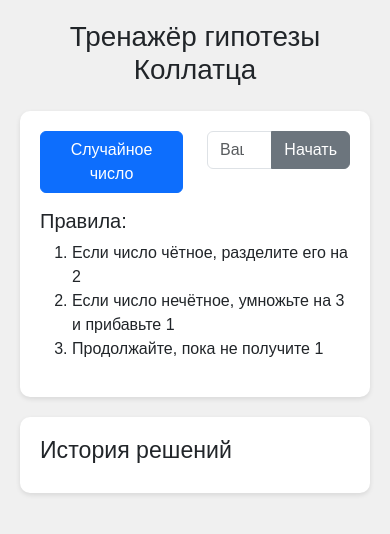
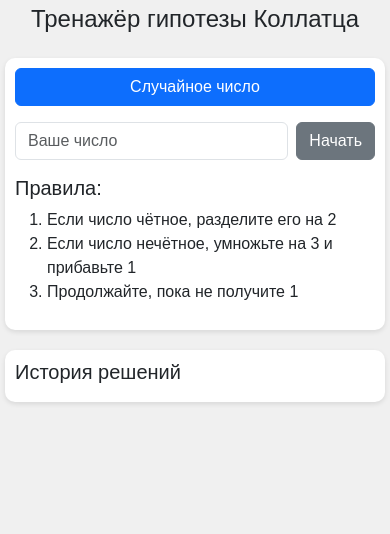
Before and after one commit to M964292/Collatz, a Flask app: page / in a window 390 px wide. Shown: the top 534 px of the page. Run offline with Flask 3, Linux system fonts and the light colour scheme; data that the repository does not hold is empty.

Commit message:
Add files via upload

```diff
--- a/templates/index.html
+++ b/templates/index.html
@@ -15,18 +15,12 @@
             margin: 0 auto;
             padding: 20px;
         }
-        .game-area {
+        .game-area, .history-area {
             background-color: white;
             border-radius: 10px;
             padding: 20px;
             box-shadow: 0 2px 5px rgba(0,0,0,0.1);
             margin-bottom: 20px;
-        }
-        .history-area {
-            background-color: white;
-            border-radius: 10px;
-            padding: 20px;
-            box-shadow: 0 2px 5px rgba(0,0,0,0.1);
         }
         .sequence {
             font-size: 1.2em;
@@ -34,12 +28,22 @@
             padding: 10px;
             background-color: #f8f9fa;
             border-radius: 5px;
+            word-break: break-all;
         }
-        .correct {
-            color: green;
-        }
-        .incorrect {
-            color: red;
+        @media (max-width: 576px) {
+            .container {
+                padding: 5px;
+            }
+            .game-area, .history-area {
+                padding: 10px;
+            }
+            h1 {
+                font-size: 1.5rem;
+            }
+            .sequence {
+                font-size: 1em;
+                padding: 5px;
+            }
         }
     </style>
 </head>
@@ -48,17 +52,15 @@
         <h1 class="text-center mb-4">Тренажёр гипотезы Коллатца</h1>
 
         <div class="game-area">
-            <div class="row mb-3">
-                <div class="col">
-                    <button class="btn btn-primary" onclick="startRandomGame()">Случайное число</button>
+            <form onsubmit="event.preventDefault(); startCustomGame();" class="row g-2 mb-3">
+                <div class="col-12 col-md-6 d-grid mb-2 mb-md-0">
+                    <button type="button" class="btn btn-primary w-100" onclick="startRandomGame()">Случайное число</button>
                 </div>
-                <div class="col">
-                    <div class="input-group">
-                        <input type="number" id="customNumber" class="form-control" placeholder="Ваше число">
-                        <button class="btn btn-secondary" onclick="startCustomGame()">Начать</button>
-                    </div>
+                <div class="col-12 col-md-6 d-flex">
+                    <input type="number" id="customNumber" class="form-control me-2" placeholder="Ваше число">
+                    <button type="submit" class="btn btn-secondary">Начать</button>
                 </div>
-            </div>
+            </form>
 
             <div class="instructions mb-3">
                 <h5>Правила:</h5>
@@ -74,19 +76,17 @@
                     <h4>Текущее число: <span id="currentNumber"></span></h4>
                 </div>
 
-                <div class="answer-input mb-3">
-                    <div class="input-group">
-                        <input type="number" id="answer" class="form-control" placeholder="Ваш ответ">
-                        <button class="btn btn-success" onclick="checkAnswer()">Проверить</button>
-                    </div>
-                </div>
+                <form onsubmit="event.preventDefault(); checkAnswer();" class="answer-input mb-3 d-flex">
+                    <input type="number" id="answer" class="form-control me-2" placeholder="Ваш ответ">
+                    <button type="submit" class="btn btn-success">Проверить</button>
+                </form>
 
                 <div class="sequence" id="sequence"></div>
             </div>
         </div>
 
         <div class="history-area">
-            <h3>История решений</h3>
+            <h3 class="h5">История решений</h3>
             <div id="history"></div>
         </div>
     </div>
```
